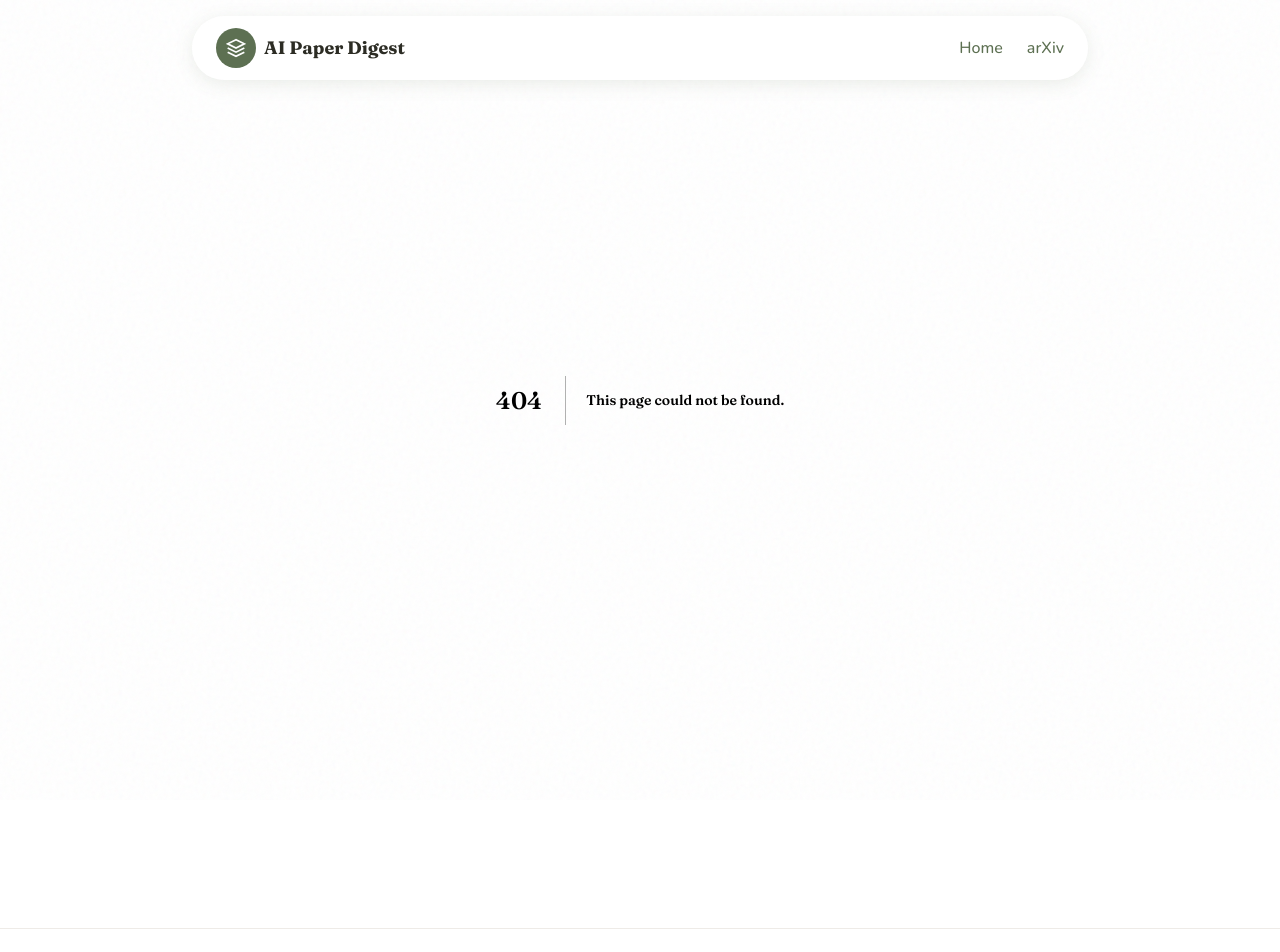
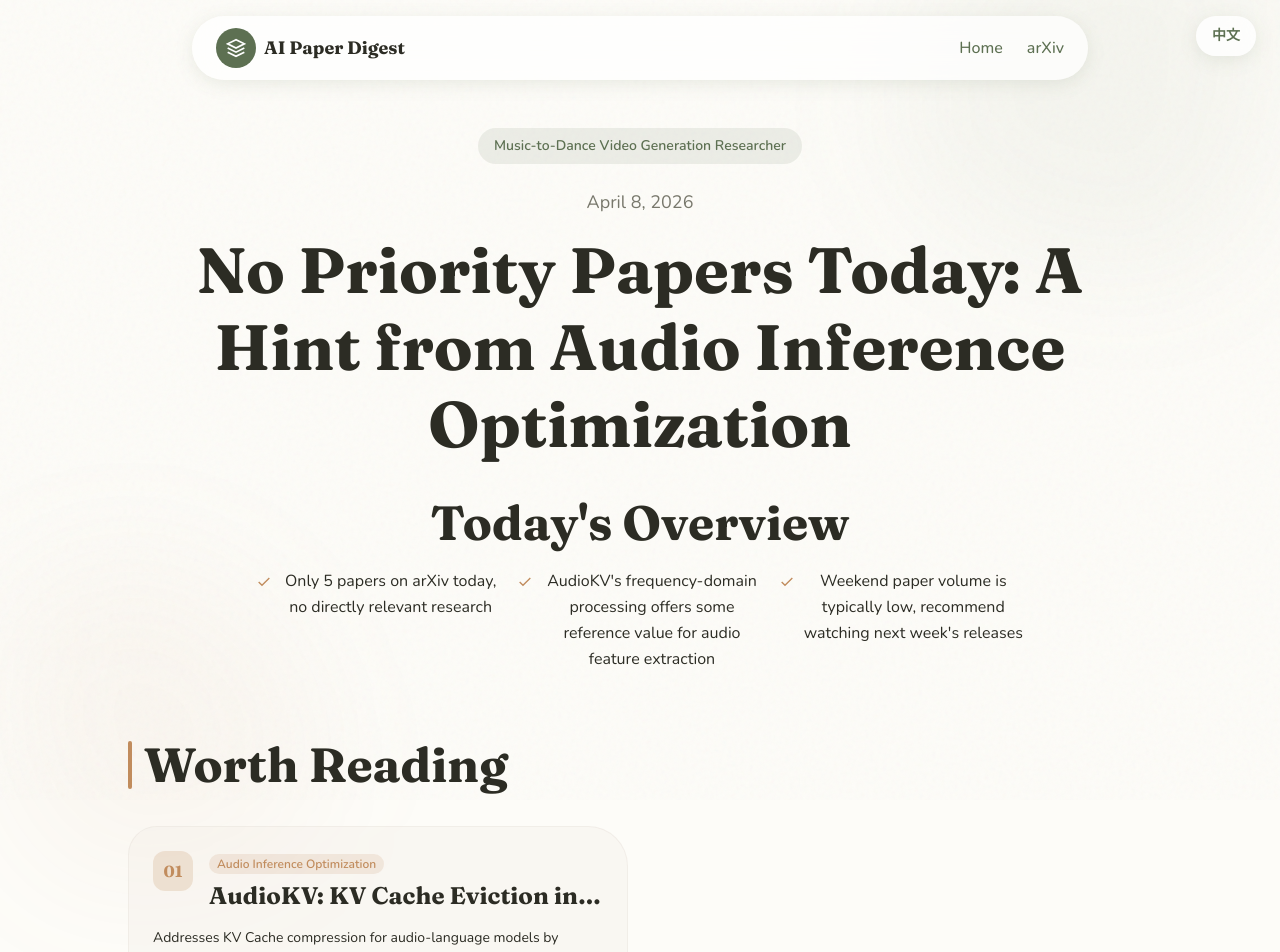
Before and after one commit to GHOST-LOVE-YOU/yiny, a Next.js app: page /en/daily/music-to-dance/2026-04-08 in a window 1280 px wide. Before the commit this address had no page. Shown: the top 952 px of the page. Built offline with nearby package versions, Linux system fonts and the light colour scheme.

Commit message:
digest: 2026-04-08 日报
Auto-generated by OpenClaw daily-paper-digest skill.

```diff
--- /dev/null
+++ b/src/app/[locale]/daily/music-to-dance/2026-04-08/page.tsx
@@ -0,0 +1,111 @@
+import {
+  DigestLayout, MustRead, Paper, KeyPoints, PaperLink,
+  WorthReading, NotableItem, Observation
+} from '@/components/digest'
+import { getUI, type Locale, locales } from '@/lib/i18n'
+import type { Metadata } from 'next'
+
+const content = {
+  zh: {
+    roleName: "Music-to-Dance 视频生成研究者",
+    title: "今日无重点论文：音频推理优化的一点启发",
+    overview: [
+      "今日 arXiv 仅 5 篇论文，无直接相关研究",
+      "AudioKV 的频域处理方法对音频特征提取有一定参考价值",
+      "周末论文数量较少，建议关注下周新发布"
+    ],
+    papers: [],
+    worthReading: [
+      {
+        num: 1,
+        title: "AudioKV：高效音频语言模型的 KV Cache 淘汰策略",
+        tag: "音频推理优化",
+        href: "https://arxiv.org/abs/2604.06694",
+        description: "针对音频-语言模型的 KV Cache 压缩问题，提出通过语义-声学对齐机制识别音频关键注意力头，并结合 FFT 频域滤波平滑重要性分数。40% 压缩率下仅损失 0.45% 精度。⚠️ 基于摘要",
+      },
+    ],
+    observation: "",
+  },
+  en: {
+    roleName: "Music-to-Dance Video Generation Researcher",
+    title: "No Priority Papers Today: A Hint from Audio Inference Optimization",
+    overview: [
+      "Only 5 papers on arXiv today, no directly relevant research",
+      "AudioKV's frequency-domain processing offers some reference value for audio feature extraction",
+      "Weekend paper volume is typically low, recommend watching next week's releases"
+    ],
+    papers: [],
+    worthReading: [
+      {
+        num: 1,
+        title: "AudioKV: KV Cache Eviction in Efficient Large Audio Language Models",
+        tag: "Audio Inference Optimization",
+        href: "https://arxiv.org/abs/2604.06694",
+        description: "Addresses KV Cache compression for audio-language models by identifying audio-critical attention heads via semantic-acoustic alignment and applying FFT frequency-domain filtering to smooth importance scores. Only 0.45% accuracy loss at 40% compression ratio. ⚠️ Based on abstract",
+      },
+    ],
+    observation: "",
+  },
+}
+
+export function generateStaticParams() {
+  return locales.map(locale => ({ locale }))
+}
+
+export async function generateMetadata({
+  params,
+}: {
+  params: Promise<{ locale: Locale }>
+}): Promise<Metadata> {
+  const { locale } = await params
+  const c = content[locale]
+  return {
+    title: c.title,
+    alternates: {
+      languages: {
+        'zh-CN': `/zh/daily/music-to-dance/2026-04-08`,
+        'en': `/en/daily/music-to-dance/2026-04-08`,
+      },
+    },
+  }
+}
+
+export default async function Page({
+  params,
+}: {
+  params: Promise<{ locale: Locale }>
+}) {
+  const { locale } = await params
+  const c = content[locale]
+
+  return (
+    <DigestLayout
+      locale={locale}
+      date="2026-04-08"
+      roleId="music-to-dance"
+      roleName={c.roleName}
+      title={c.title}
+      overview={c.overview}
+    >
+      <WorthReading>
+        {c.worthReading.map((item) => (
+          <NotableItem
+            key={item.num}
+            num={item.num}
+            title={item.title}
+            tag={item.tag}
+            href={item.href}
+          >
+            {item.description}
+          </NotableItem>
+        ))}
+      </WorthReading>
+
+      {c.observation ? (
+        <Observation>
+          <p>{c.observation}</p>
+        </Observation>
+      ) : null}
+    </DigestLayout>
+  )
+}
--- a/src/data/registry.ts
+++ b/src/data/registry.ts
@@ -294,6 +294,14 @@ export const registry: DigestMeta[] = [
     mustReadCount: 4,
     worthReadingCount: 4,
   },
+  {
+    roleId: "music-to-dance",
+    roleName: { zh: "Music-to-Dance 视频生成研究者", en: "Music-to-Dance Video Generation Researcher" },
+    date: "2026-04-08",
+    title: { zh: "今日无重点论文：音频推理优化的一点启发", en: "No Priority Papers Today: A Hint from Audio Inference Optimization" },
+    mustReadCount: 0,
+    worthReadingCount: 1,
+  },
 ]
 
 export function getAllRoleIds(): string[] {
```
